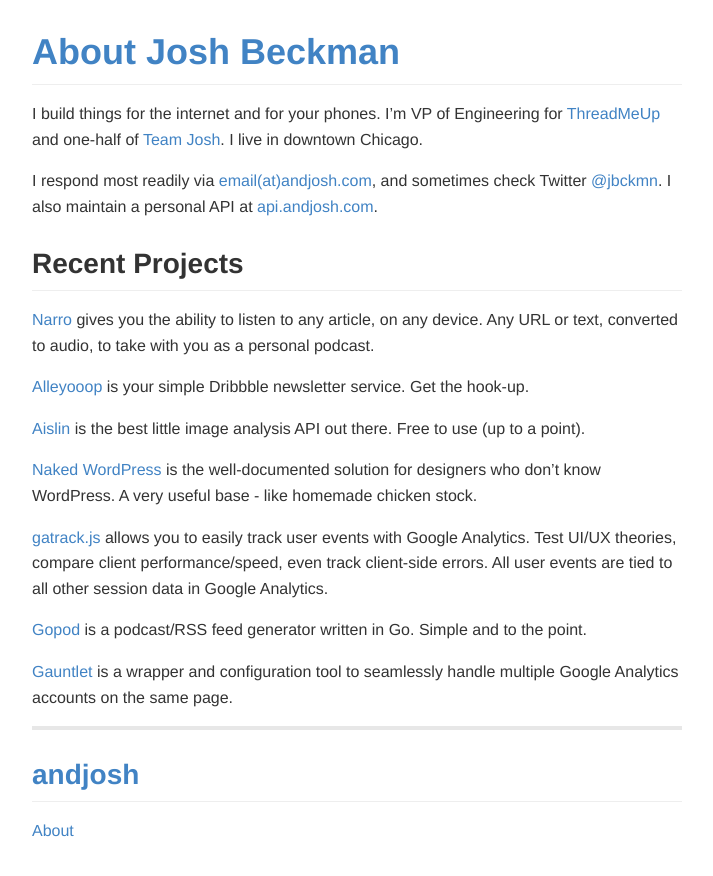
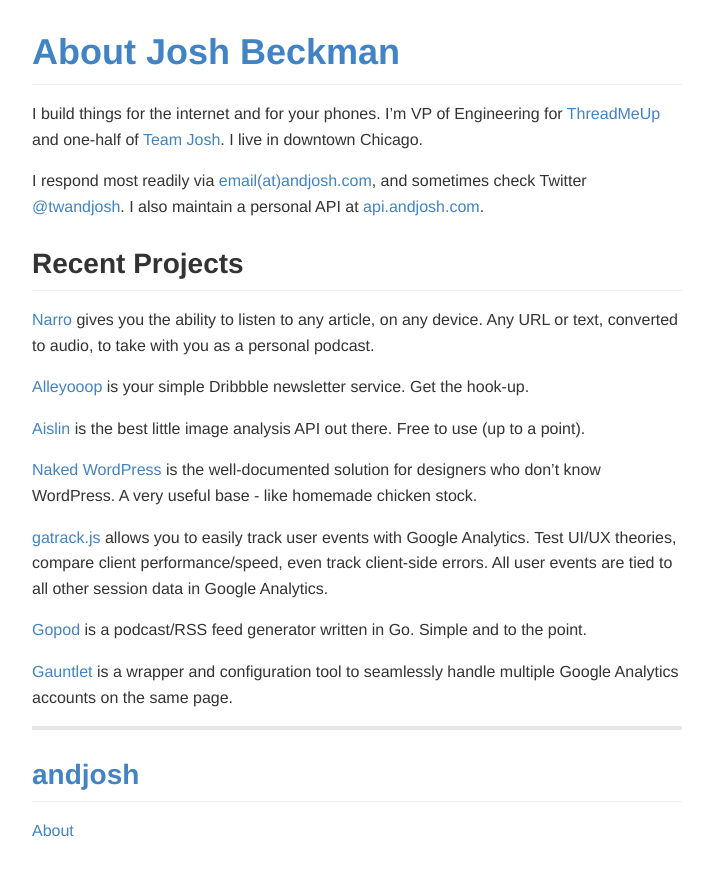
Before and after one commit to joshbeckman/andjosh.github.io, a Jekyll site: the page built from about.md, in a window 1280 px wide. Shown: the top 876 px of the page, without its empty margins (283-996 px from the left). Built offline with Jekyll 4.4.1, drawn with Linux system fonts in a browser that asks for light colours; Markdown is read by kramdown in place of the engine named in the settings.

Commit message:
twandjosh

```diff
--- a/about.md
+++ b/about.md
@@ -6,7 +6,7 @@
 
 I build things for the internet and for your phones. I'm VP of Engineering for [ThreadMeUp](http://threadmeup.com) and one-half of [Team Josh](http://teamjosh.co). I live in downtown Chicago.
 
-I respond most readily via [email(at)andjosh.com](mailto:email@andjosh.com), and sometimes check Twitter [@jbckmn](http://twitter.com/jbckmn). I also maintain a personal API at [api.andjosh.com](http://api.andjosh.com).
+I respond most readily via [email(at)andjosh.com](mailto:email@andjosh.com), and sometimes check Twitter [@twandjosh](http://twitter.com/twandjosh). I also maintain a personal API at [api.andjosh.com](http://api.andjosh.com).
 
 ## Recent Projects
 
```
